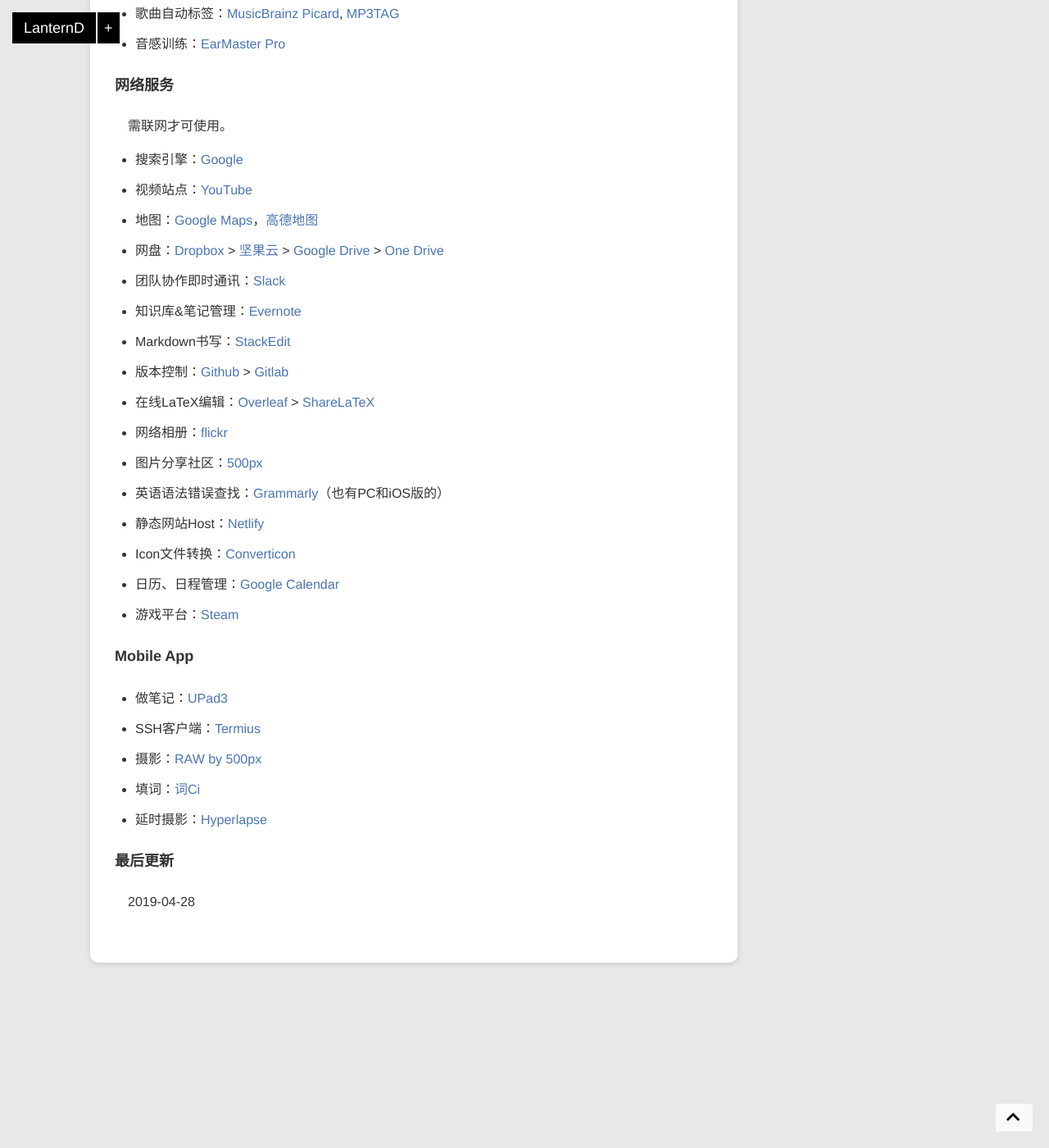
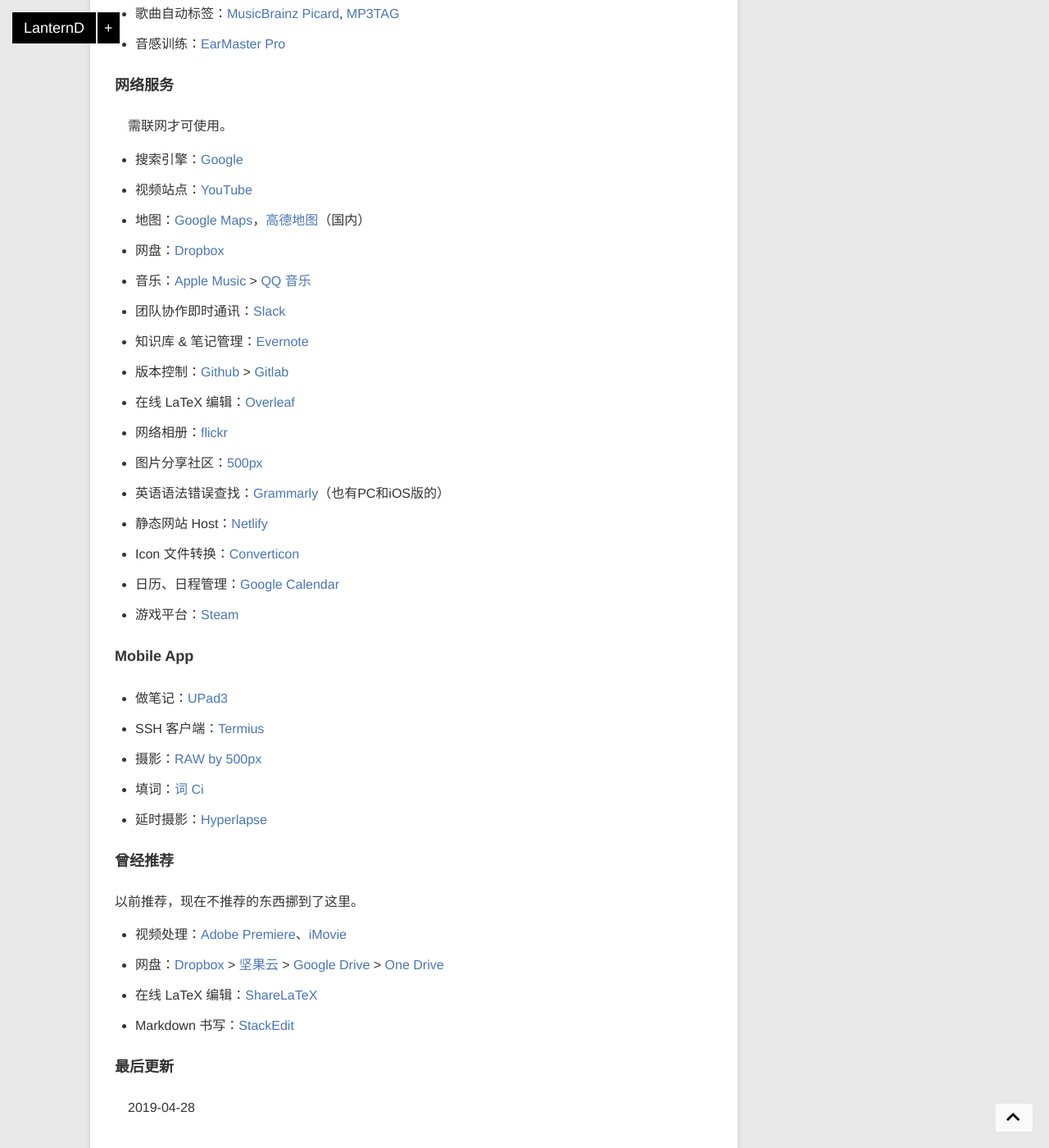
Before and after one commit to LanternD/lanternd.github.io, a Jekyll site: the page built from pages/software-recommendation.md, in a window 1280 px wide and 1400 px high, scrolled down 2607 px. Shown: the whole window at 82% size. Built offline with Jekyll 4.4.1, drawn with Linux system fonts in a browser that asks for light colours; nearby versions of some CDN libraries; comment, search, counter and statistics services are not loaded; some of the changed text lies outside the part shown.

```diff
--- a/pages/software-recommendation.md
+++ b/pages/software-recommendation.md
@@ -47,7 +47,7 @@ id: software-recommendation
 - 矩阵计算：[Matlab](http://www.mathworks.com/products/matlab/)
 - 科学计算：[Mathematica](https://www.wolfram.com/mathematica/)
 - 公式编辑：[MathType](http://www.dessci.com/en/products/mathtype/) (Windows Only)
-- 写LaTeX文档：[Spacemacs](http://spacemacs.org) + [AUCTex](https://www.gnu.org/software/auctex/) + [TexLive](https://tug.org/texlive/) (Linux) / [MacTeX](https://tug.org/mactex/) (Mac OSX) + [Evince](https://wiki.gnome.org/Apps/Evince) (Linux) / [Skim](https://skim-app.sourceforge.io/) (Mac OSX) > [ProTeXt](https://www.tug.org/protext/) (TeXstudio + MikTeX) (Windows)
+- 写 LaTeX 文档：[Spacemacs](http://spacemacs.org) + [AUCTex](https://www.gnu.org/software/auctex/) + [TexLive](https://tug.org/texlive/) (Linux) / [MacTeX](https://tug.org/mactex/) (Mac OSX) + [Evince](https://wiki.gnome.org/Apps/Evince) (Linux) / [Skim](https://skim-app.sourceforge.io/) (Mac OSX) > [ProTeXt](https://www.tug.org/protext/) (TeXstudio + MikTeX) (Windows)
 - Tikz图形绘制：[TikzEdt](http://www.tikzedt.org/)
 - 原理图+PCB绘制：[Altium Designer](http://www.altium.com/altium-designer/overview)
 - 文献管理：[Zotero](https://www.zotero.org/) + [Zotfile](http://zotfile.com/)（插件）
@@ -87,28 +87,37 @@ id: software-recommendation
 
 - 搜索引擎：[Google](https://www.google.com/webhp?hl=en)
 - 视频站点：[YouTube](https://www.youtube.com/)
-- 地图：[Google Maps](https://www.google.com/maps)，[高德地图](https://www.amap.com)
-- 网盘：[Dropbox](https://www.dropbox.com/) > [坚果云](https://jianguoyun.com) > [Google Drive](https://drive.google.com) > [One Drive](https://onedrive.live.com/)
+- 地图：[Google Maps](https://www.google.com/maps)，[高德地图](https://www.amap.com)（国内）
+- 网盘：[Dropbox](https://www.dropbox.com/)
+- 音乐：[Apple Music](https://music.apple.com/us/browse) > [QQ 音乐](https://y.qq.com/)
 - 团队协作即时通讯：[Slack](https://slack.com)
-- 知识库&笔记管理：[Evernote](https://evernote.com/?var=1)
-- Markdown书写：[StackEdit](https://stackedit.io/)
+- 知识库 & 笔记管理：[Evernote](https://evernote.com/?var=1)
 - 版本控制：[Github](https://github.com/) > [Gitlab](https://gitlab.com)
-- 在线LaTeX编辑：[Overleaf](https://www.overleaf.com) > [ShareLaTeX](https://www.sharelatex.com/)
+- 在线 LaTeX 编辑：[Overleaf](https://www.overleaf.com)
 - 网络相册：[flickr](https://www.flickr.com/)
 - 图片分享社区：[500px](https://500px.com/)
 - 英语语法错误查找：[Grammarly](https://www.grammarly.com/)（也有PC和iOS版的）
-- 静态网站Host：[Netlify](https://www.netlify.com)
-- Icon文件转换：[Converticon](https://converticon.com/)
+- 静态网站 Host：[Netlify](https://www.netlify.com)
+- Icon 文件转换：[Converticon](https://converticon.com/)
 - 日历、日程管理：[Google Calendar](https://calendar.google.com)
 - 游戏平台：[Steam](https://store.steampowered.com/)
 
 ### Mobile App
 
 - 做笔记：[UPad3](https://itunes.apple.com/us/app/upad-3/id401643317?mt=8)
-- SSH客户端：[Termius](https://itunes.apple.com/us/app/termius-ssh-shell-console-terminal/id549039908?mt=8)
+- SSH 客户端：[Termius](https://itunes.apple.com/us/app/termius-ssh-shell-console-terminal/id549039908?mt=8)
 - 摄影：[RAW by 500px](https://itunes.apple.com/ca/app/raw-by-500px-shoot-edit-sell-photos/id1135070560?mt=8)
-- 填词：[词Ci](https://itunes.apple.com/lu/app/cici-fu-zhu-tian-ci-song-ci/id791495459?l=de&mt=8)
+- 填词：[词 Ci](https://itunes.apple.com/lu/app/cici-fu-zhu-tian-ci-song-ci/id791495459?l=de&mt=8)
 - 延时摄影：[Hyperlapse](https://itunes.apple.com/us/app/hyperlapse-from-instagram/id740146917?mt=8)
+
+### 曾经推荐
+
+以前推荐，现在不推荐的东西挪到了这里。
+
+- 视频处理：[Adobe Premiere](http://www.adobe.com/products/premiere.html)、[iMovie](https://itunes.apple.com/us/app/imovie/id377298193?mt=8)
+- 网盘：[Dropbox](https://www.dropbox.com/) > [坚果云](https://jianguoyun.com) > [Google Drive](https://drive.google.com) > [One Drive](https://onedrive.live.com/)
+- 在线 LaTeX 编辑：[ShareLaTeX](https://www.sharelatex.com/)
+- Markdown 书写：[StackEdit](https://stackedit.io/)
 
 ### 最后更新
 
```
Also changed, not shown: other parts of pages/software-recommendation.md (+4 -4 lines), hitech/_posts/2021-04-28-migrating-from-evernote-to-joplin.md (added, +225 -0 lines), pages/stuff-recommendation.md (+33 -9 lines).
